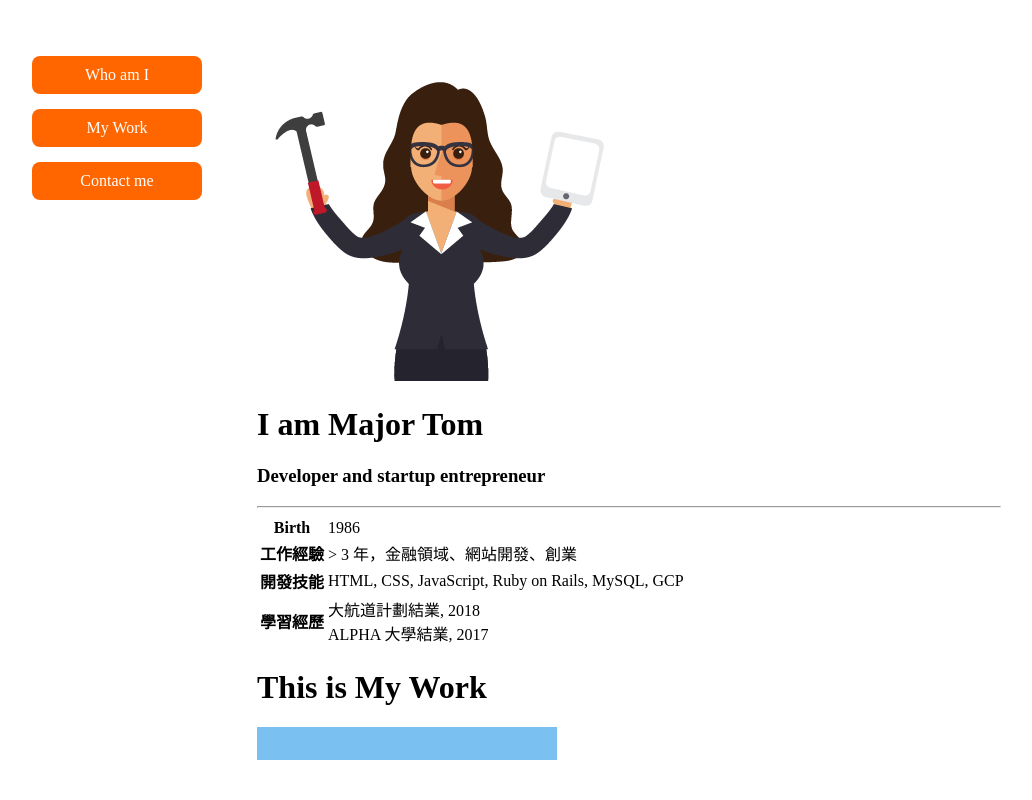
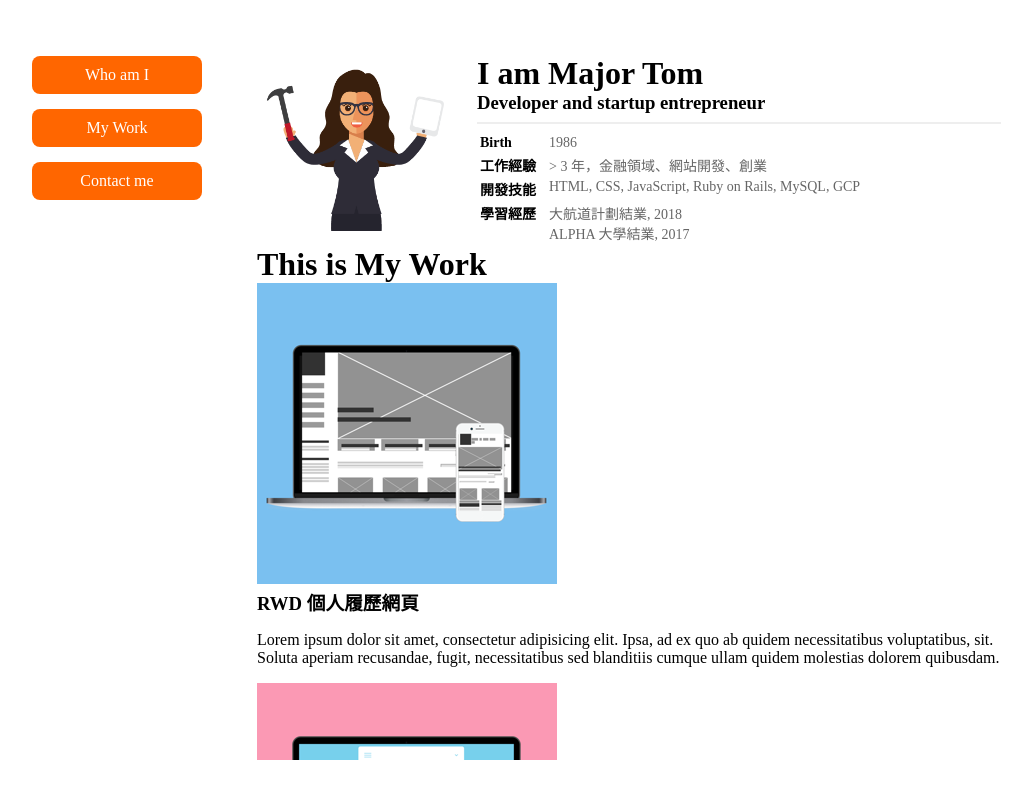
Before and after one commit to ALPHACamp/web-online-my-personal-site, a plain HTML site: page index.html in a window 1280 px wide. Shown: the whole page, without its empty margins (136-1168 px from the left). Drawn offline with Linux system fonts and the light colour scheme.

Commit message:
style about me section

```diff
--- a/stylesheet/style.css
+++ b/stylesheet/style.css
@@ -43,3 +43,35 @@ a:hover li {
 	color: #ff6600;
 	font-weight: 800;
 }
+
+/* about me */
+#my-avatar {
+	margin-right: 20px;
+	float: left;
+}
+
+#my-avatar img {
+	width: 200px;
+}
+
+h1, h3 {
+	margin: 0;
+}
+
+table {
+	font-size: 14px;
+	text-align: left;
+}
+
+th, td {
+	vertical-align: top;
+}
+
+td {
+	color: #666;
+	padding-left: 10px;
+}
+
+hr {
+	border: 0.5px solid #eee;
+}
```
